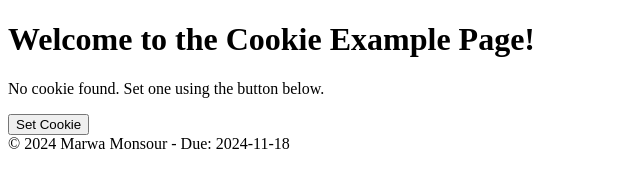
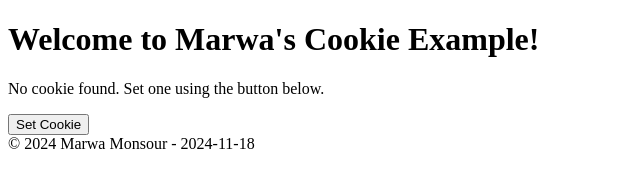
Before and after one commit to mardogg/A10, a plain HTML site: page index.html in a window 1280 px wide. Shown: the whole page, without its empty margins (0-640 px from the left). Drawn offline with Linux system fonts and the light colour scheme.

Commit message:
Update index.html

```diff
--- a/index.html
+++ b/index.html
@@ -6,13 +6,13 @@
   <title>Cookie Example</title>
 </head>
 <body>
-  <h1>Welcome to the Cookie Example Page!</h1>
+  <h1>Welcome to Marwa's Cookie Example!</h1>
   <p id="message">No cookie found. Set one using the button below.</p>
   <button id="setCookieButton">Set Cookie</button>
 
   <script src="script.js"></script>
   <footer>
-    &copy; 2024 Marwa Monsour - Due: 2024-11-18
+    &copy; 2024 Marwa Monsour - 2024-11-18
   </footer>
 </body>
 </html>
```
